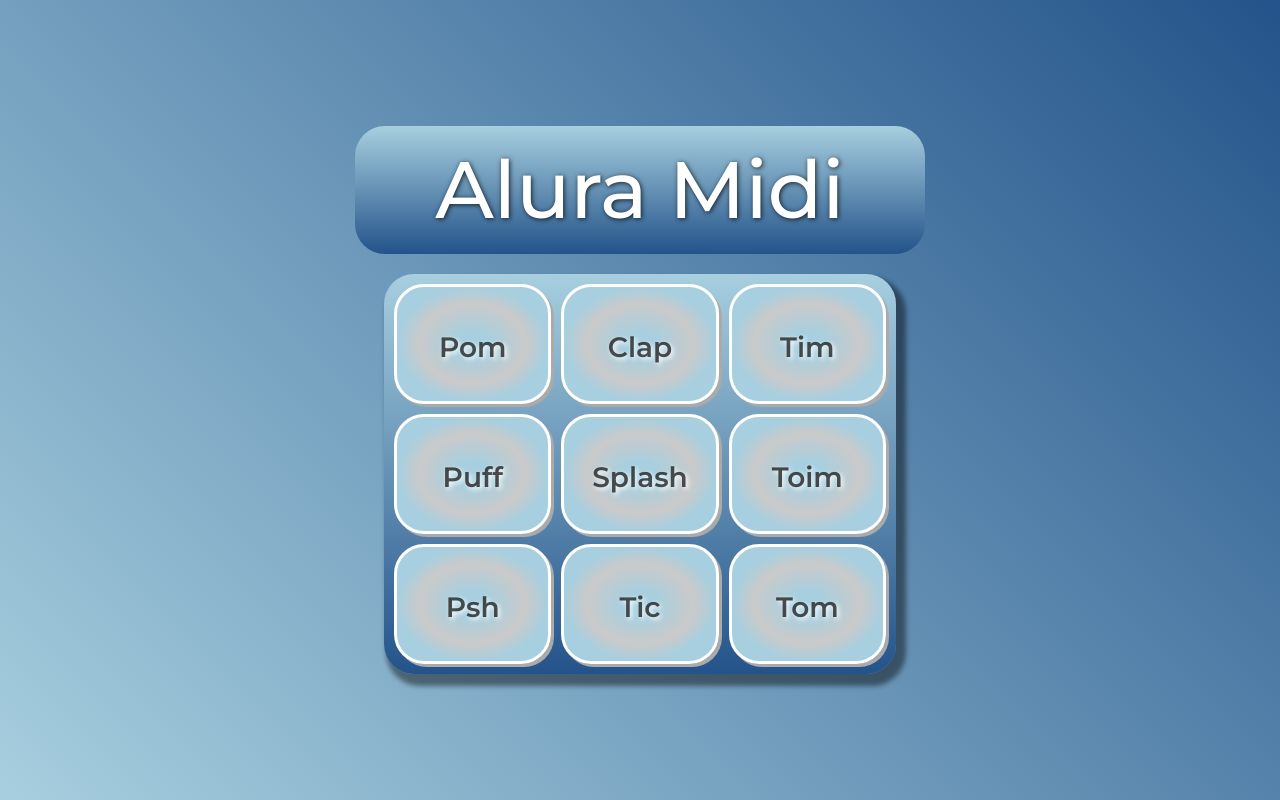
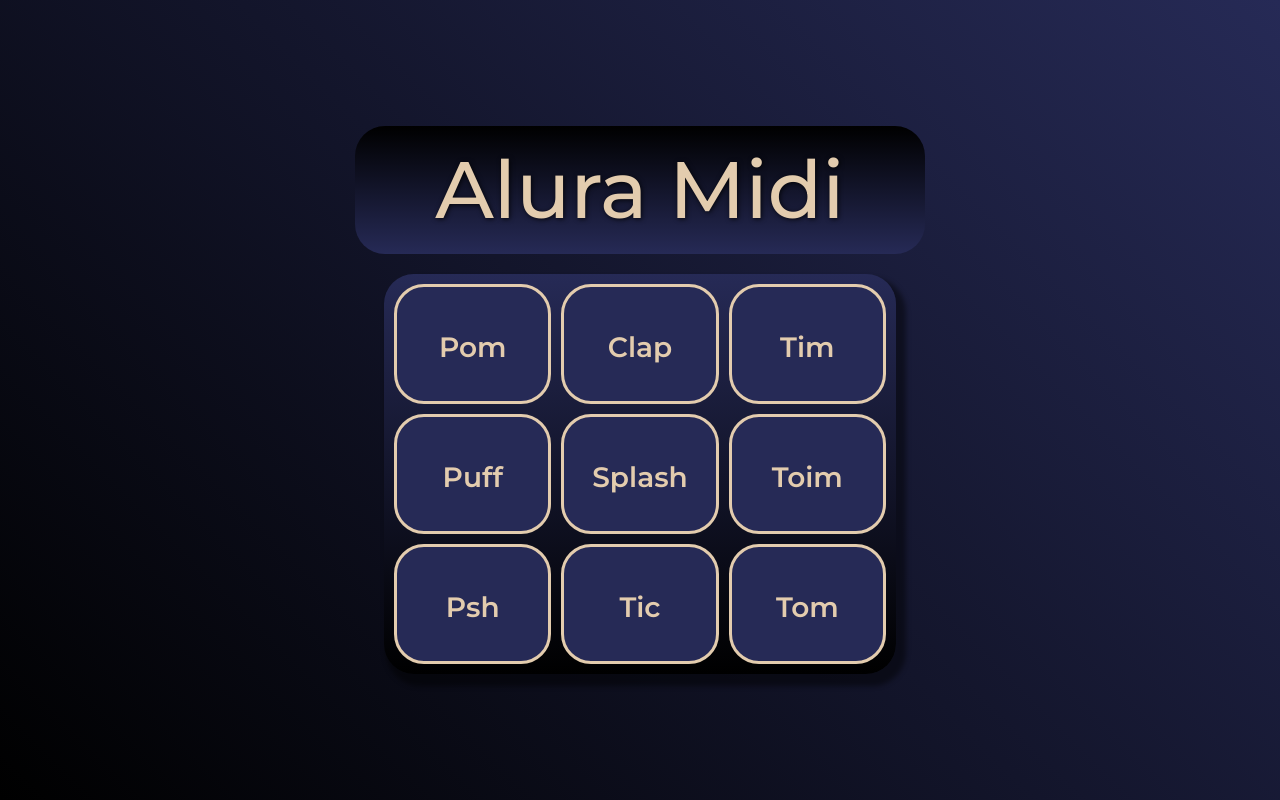
Before and after one commit to gustavo03toledo/Alura-Mid, a plain HTML site: page index.html in a window 1280 px wide. Drawn offline with Linux system fonts and the light colour scheme.

Commit message:
melhorando a aparencia deste projeto

```diff
--- a/css/estilos.css
+++ b/css/estilos.css
@@ -8,7 +8,7 @@
 
 body {
   align-items: center;
-  background: linear-gradient(45deg, #a7cfdf 0%,#23538a 100%);
+  background: linear-gradient( 45deg,#000000 0%,#262A56 100%);
   display: flex;
   justify-content: center;
   flex-direction: column;
@@ -17,18 +17,18 @@ body {
 }
 
 h1 {
-  color: var(--branca);
+  color: #E3CCAE;
   margin-bottom: 20px;
   font-size: 5rem;
   text-shadow: 1px 1px 5px rgba(0, 0, 0, 0.788);
-  background: linear-gradient(to bottom, #a7cfdf 0%,#23538a 100%);
+  background: linear-gradient(to bottom, #000000 0%,#262A56 100%);
   padding: 0.3em 1em;
 
   border-radius: 30px;
 }
 
 .teclado {
-  background: linear-gradient(to bottom, #a7cfdf 0%,#23538a 100%);
+  background: linear-gradient(to bottom, #262A56 0%,#000000 100%);
   box-shadow: 6px 8px 5px 4px #00000070;
   border-radius: 30px;
   display: grid;
@@ -39,12 +39,12 @@ h1 {
 }
 
 .tecla {
-  background: radial-gradient(#a7cfdf 15%,rgb(202, 202, 202) 50%,#a7cfdf 70%);
-  border: 3px solid rgb(255, 255, 255);
+  background-color: #262A56;
+  border: 3px solid #E3CCAE;
   border-radius: 30px;
-  box-shadow: 3px 3px 0 var(--cinza);
-  color: rgba(0, 0, 0, 0.678);
-  text-shadow: 2px 2px 5px white;
+
+  color: #E3CCAE;
+
   cursor: pointer;
   height: 120px;
   font-size: 1.75em;
```
